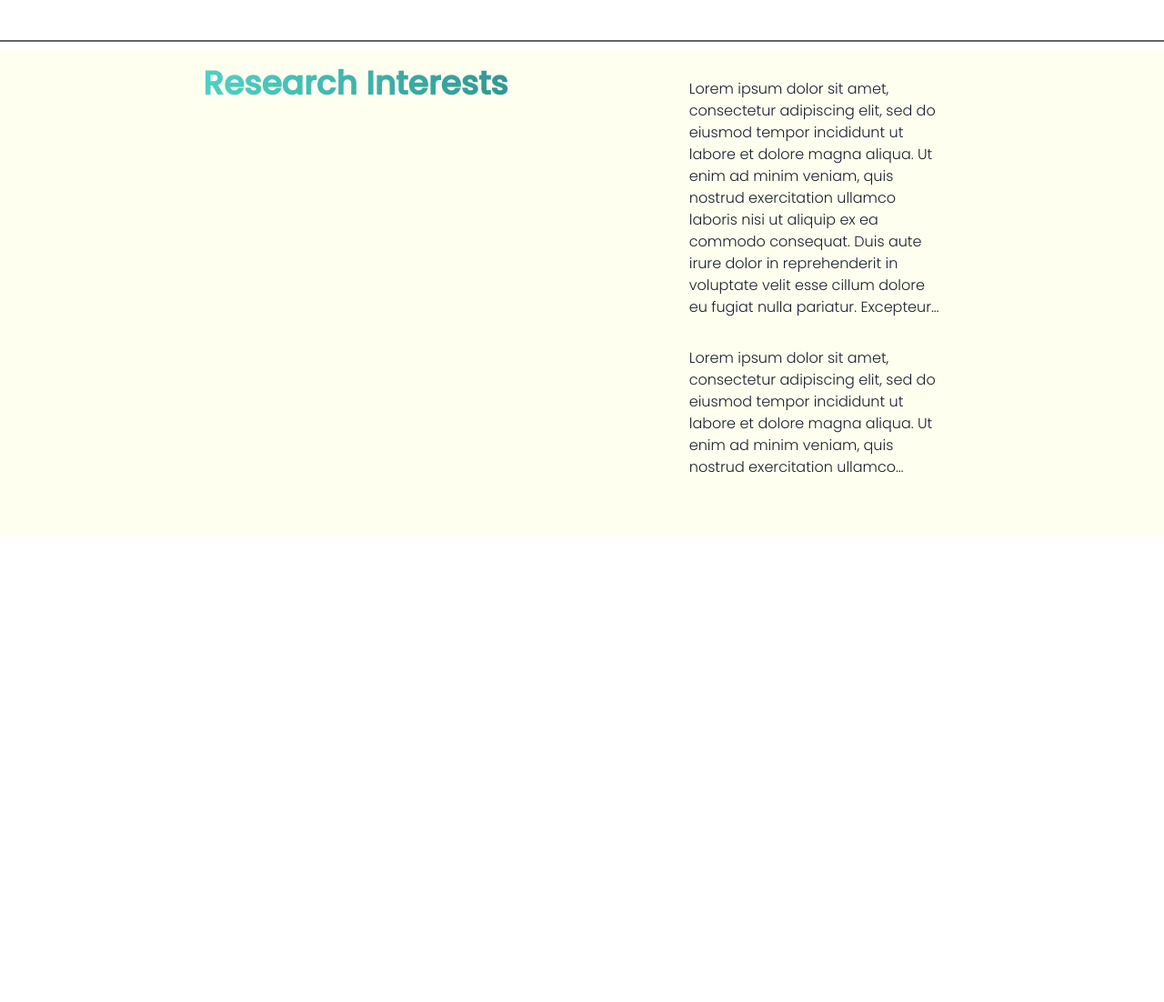
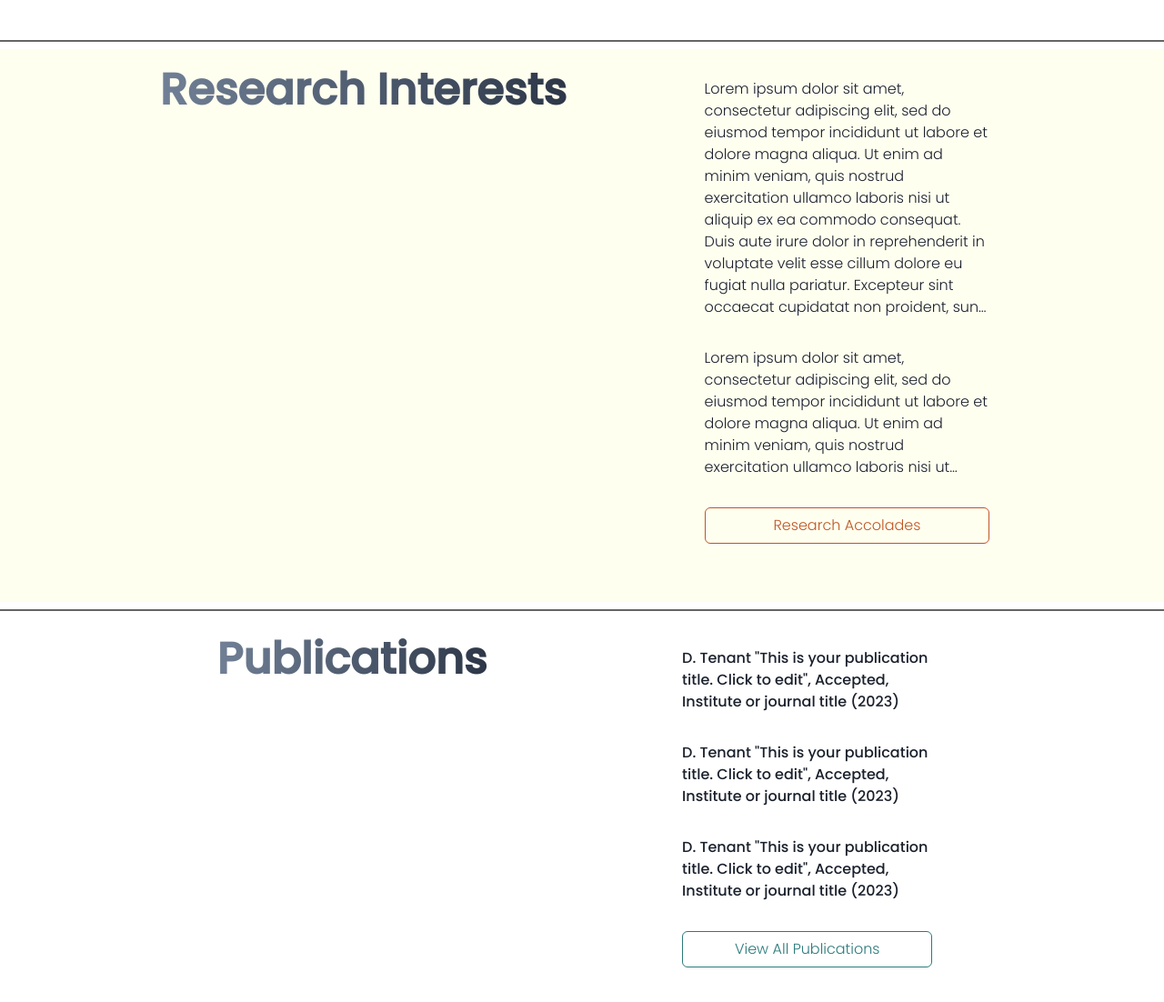
Before and after one commit to Gooner1886/systems-scet-mit, a React (Create React App) app: page / in a window 1280 px wide. Shown: the part 918-2020 px from the top of the page at 91% size. Before the commit the page ends 1508 px from the top, so only its background shows below. Built offline with nearby package versions, Linux system fonts and the light colour scheme; a web font is replaced by a local one.

Commit message:
polished styles

```diff
--- a/package.json
+++ b/package.json
@@ -13,6 +13,7 @@
     "framer-motion": "^5.5.6",
     "react": "^17.0.2",
     "react-dom": "^17.0.2",
+    "react-icons": "^4.3.1",
     "react-scripts": "5.0.0",
     "styled-components": "^5.3.3",
     "web-vitals": "^2.1.3"
--- a/src/App.js
+++ b/src/App.js
@@ -4,6 +4,7 @@ import Introduction from "./components/Introduction";
 import WithSubnavigation from "./components/Navbar";
 import ResearchInterests from "./components/ResearchInterests";
 import Landing from "./components/Landing/Landing";
+import PublicationOverview from "./components/PublicationOverview";
 
 function App() {
   return (
@@ -14,9 +15,10 @@ function App() {
         <Introduction />
         <Divider borderColor={"blackAlpha.700"} border={1} background={"black"}></Divider>
         <ResearchInterests/>
-        {/*<Landing />*/}
+        <Divider borderColor={"blackAlpha.700"} border={1} background={"black"}></Divider>
+        <PublicationOverview />
       </VStack>
-
+      {/* <Landing /> */}
     </>
   );
 }
--- a/src/components/Designation.js
+++ b/src/components/Designation.js
@@ -1,5 +1,7 @@
 import { Box, Heading, Text, VStack } from "@chakra-ui/react";
 import React from "react";
+import { Icon } from '@chakra-ui/icons';
+import { FaLinkedinIn } from "react-icons/fa";
 
 function Designation() {
   return (
@@ -14,8 +16,9 @@ function Designation() {
       justifyContent={"flex-end"}
     >
       <VStack spacing={4} p={4} mr={16} mb={12} mt={12} ml={10} alignItems={"flex-start"}>
-        <Heading fontFamily={"Zilla Slab, Poppins"}>Dan Abramov, PHD</Heading>
-        <Text fontFamily={"Zilla Slab, Poppins"} fontWeight={300}>Professor of CSE</Text>
+        <Heading fontFamily={"Zilla Slab", "Poppins"}>Dan Abramov, PHD</Heading>
+        <Text fontFamily={"Zilla Slab", "Poppins"} fontWeight={300} fontSize={"lg"}>Professor of CSE</Text>
+        <Icon as={FaLinkedinIn} cursor={"pointer"} w={6} h={6}/>
       </VStack>
     </Box>
   );
--- a/src/components/Introduction.js
+++ b/src/components/Introduction.js
@@ -9,6 +9,7 @@ function Introduction() {
         boxSize={["150px", "300px", "400px"]}
         src="https://bit.ly/dan-abramov"
         alt="Dan Abramov"
+        boxShadow={2}
       />
       <Stack direction={"column"} p={4} flex={0.4}>
         <Text noOfLines={[15, 11, 11]} fontFamily={"Zilla Slab", "Poppins"} fontWeight={300}>
--- a/src/components/Landing/Landing.js
+++ b/src/components/Landing/Landing.js
@@ -1,42 +1,55 @@
-import styled from 'styled-components';
-import './About.css'
-import Dummy from './1.png'
+import styled from "styled-components";
+import "./About.css";
+import Dummy from "./1.png";
 
 const Landing = () => {
-    return(
+  return (
     <>
       <Parent>
         <HeaderCard>
-                    <h1 style={{margin: 0}}>MIT-WPU</h1>
-                    <h1 style={{margin: 0, marginBottom: 20, fontSize: 60}}>School of Computer Engineering & Technology</h1>
+          <h1 style={{ margin: 0 }}>MIT-WPU</h1>
+          <h1 style={{ margin: 0, marginBottom: 20, fontSize: 60 }}>
+            School of Computer Engineering & Technology
+          </h1>
           <TextBox>
-                        <p>Lorem ipsum dolor sit amet, consectetur adipisicing elit. Ab ad adipisci deserunt fugit id magnam maiores, natus nemo obcaecati odio porro possimus quo repudiandae sapiente similique vel voluptate! Deserunt, nobis.</p>
+            <p>
+              Lorem ipsum dolor sit amet, consectetur adipisicing elit. Ab ad
+              adipisci deserunt fugit id magnam maiores, natus nemo obcaecati
+              odio porro possimus quo repudiandae sapiente similique vel
+              voluptate! Deserunt, nobis.
+            </p>
           </TextBox>
         </HeaderCard>
         <InfoBox>
           <div className="row1-container">
             <div className="box blue">
-                            <h2 style={{fontWeight: 'bold', fontSize: 35, }}>230</h2>
+              <h2 style={{ fontWeight: "bold", fontSize: 35 }}>230</h2>
               <p>Research Papers Published in Conferences and Journals</p>
-                            <img src="https://assets.codepen.io/2301174/icon-calculator.svg" alt="" />
+              <img
+                src="https://assets.codepen.io/2301174/icon-calculator.svg"
+                alt=""
+              />
             </div>
 
             <div className="box orange">
-                            <h2 style={{fontWeight: 'bold', fontSize: 35, }}>1540</h2>
+              <h2 style={{ fontWeight: "bold", fontSize: 35 }}>1540</h2>
               <p>Citations in Research Papers and Journals</p>
-                            <img src="https://assets.codepen.io/2301174/icon-karma.svg" alt="" />
+              <img
+                src="https://assets.codepen.io/2301174/icon-karma.svg"
+                alt=""
+              />
             </div>
 
             <div className="box cyan">
-                            <h2 style={{fontWeight: 'bold', fontSize: 35, }}>98</h2>
+              <h2 style={{ fontWeight: "bold", fontSize: 35 }}>98</h2>
               <p>Research Papers published in International Journals</p>
-                            <img src="https://assets.codepen.io/2301174/icon-supervisor.svg"alt="" />
+              <img
+                src="https://assets.codepen.io/2301174/icon-supervisor.svg"
+                alt=""
+              />
             </div>
-
-
           </div>
           <div className="row2-container">
-
             {/*<div className="box red">*/}
             {/*    <h2>Mission</h2>*/}
             {/*    <p>Encouraging and developing students’ ideas & projects in order to commercialise them</p>*/}
@@ -45,14 +58,18 @@ const Landing = () => {
           </div>
         </InfoBox>
 
-                <img style={{
+        <img
+          style={{
             width: 1000,
             height: 450,
-                }} src={Dummy} alt='placeholder'/>
+          }}
+          src={Dummy}
+          alt="placeholder"
+        />
       </Parent>
     </>
   );
-}
+};
 
 export default Landing;
 
@@ -71,7 +88,6 @@ const Parent = styled.div`
     height: fit-content;
   }
 `;
-
 
 const HeaderCard = styled.div`
   width: 100%;
--- a/src/components/Navbar.js
+++ b/src/components/Navbar.js
@@ -123,7 +123,7 @@ const DesktopNav = () => {
                 href={navItem.href ?? "#"}
                 fontSize={"md"}
                 fontWeight={375}
-                fontFamily={"Zilla Slab, Poppins"}
+                fontFamily={"Zilla Slab", "Poppins"}
                 color={linkColor}
                 _hover={{
                   textDecoration: "none",
--- /dev/null
+++ b/src/components/PublicationOverview.js
@@ -0,0 +1,60 @@
+import React from "react";
+import { Stack, Heading, Text, Button } from "@chakra-ui/react";
+
+function PublicationOverview() {
+  return (
+    <Stack
+      direction={["column", "column", "row"]}
+      width={"100%"}
+      pl={12}
+      pr={12}
+      pb={12}
+      pt={4}
+      mt={0}
+      justifyContent={"space-evenly"}
+    >
+      <Heading
+        fontFamily={("Zilla Slab", "Poppins")}
+        fontSize={["2xl", "4xl", "5xl"]}
+        bgGradient="linear(to-r, gray.500, gray.700)"
+        bgClip={"text"}
+      >
+        Publications
+      </Heading>
+      <Stack direction={"column"} p={4} flex={0.325}>
+        <Text
+          noOfLines={[15, 11, 11]}
+          fontFamily={("Zilla Slab", "Poppins")}
+          fontWeight={400}
+        >
+          D. Tenant "This is your publication title. Click to edit", Accepted,
+          Institute or journal title (2023)
+        </Text>
+        <br />
+        <Text
+          noOfLines={[9, 6, 6]}
+          fontFamily={("Zilla Slab", "Poppins")}
+          fontWeight={400}
+        >
+          D. Tenant "This is your publication title. Click to edit", Accepted,
+          Institute or journal title (2023)
+        </Text>
+        <br />
+        <Text
+          noOfLines={[9, 6, 6]}
+          fontFamily={("Zilla Slab", "Poppins")}
+          fontWeight={400}
+        >
+          D. Tenant "This is your publication title. Click to edit", Accepted,
+          Institute or journal title (2023)
+        </Text>
+        <br />
+        <Button colorScheme="teal" variant="outline" fontFamily={"Zilla Slab", "Poppins"} fontWeight={300}>
+          View All Publications
+        </Button>
+      </Stack>
+    </Stack>
+  );
+}
+
+export default PublicationOverview;
--- a/src/components/ResearchInterests.js
+++ b/src/components/ResearchInterests.js
@@ -1,4 +1,4 @@
-import { Heading, Stack, Text } from "@chakra-ui/react";
+import { Heading, Stack, Text, Button } from "@chakra-ui/react";
 import React from "react";
 
 function ResearchInterests() {
@@ -16,12 +16,13 @@ function ResearchInterests() {
     >
       <Heading
         fontFamily={("Zilla Slab", "Poppins")}
-        bgGradient="linear(to-r, teal.300, teal.500)"
+        fontSize={["2xl", "4xl", "5xl"]}
+        bgGradient="linear(to-r, gray.500, gray.700)"
         bgClip={"text"}
       >
         Research Interests
       </Heading>
-      <Stack direction={"column"} p={4} flex={0.35}>
+      <Stack direction={"column"} p={4} flex={0.45}>
         <Text
           noOfLines={[15, 11, 11]}
           fontFamily={("Zilla Slab", "Poppins")}
@@ -46,6 +47,10 @@ function ResearchInterests() {
           minim veniam, quis nostrud exercitation ullamco laboris nisi ut
           aliquip ex ea commodo consequat.
         </Text>
+        <br />
+        <Button colorScheme="orange" variant="outline" fontFamily={"Zilla Slab", "Poppins"} fontWeight={300}>
+          Research Accolades
+        </Button>
       </Stack>
     </Stack>
   );
```
Also changed, not shown: 1 other file (tests, documents, lock files or other folders). Lines whose indentation alone changed are shown as unchanged.
